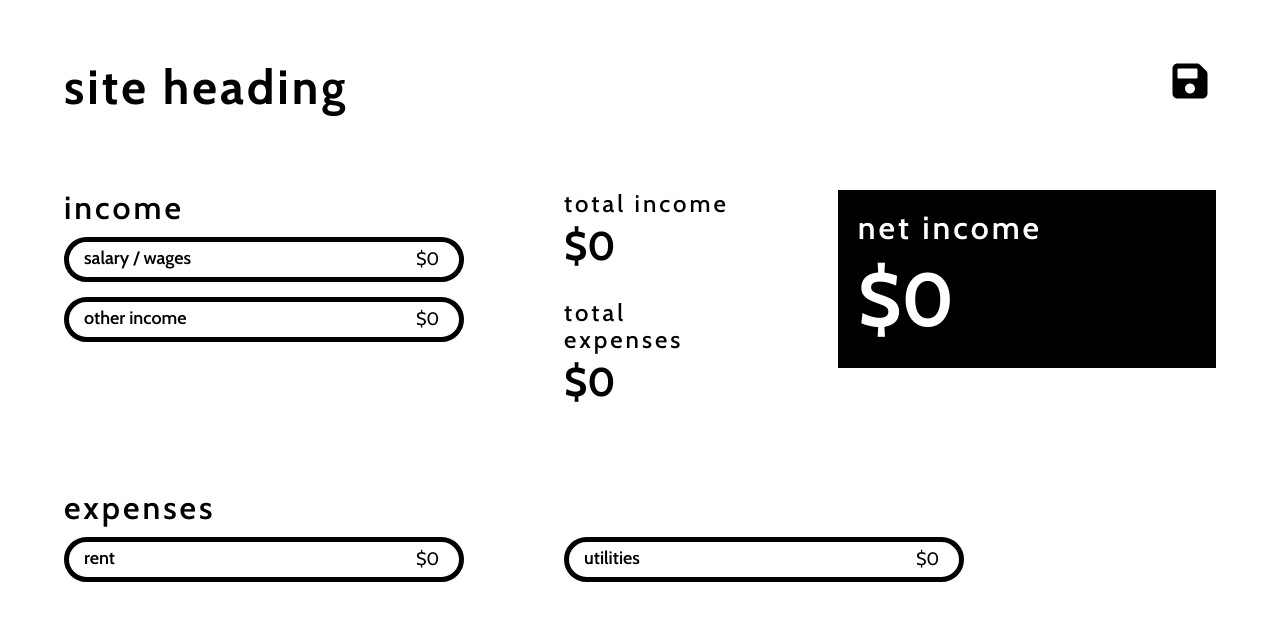
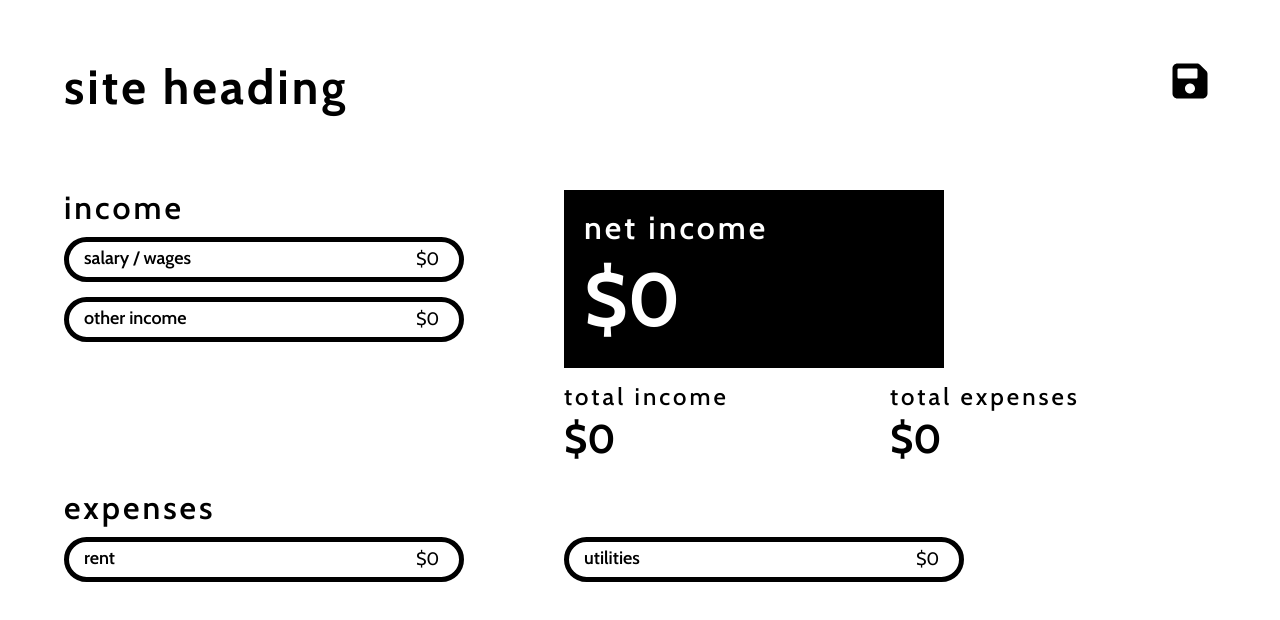
Before and after one commit to frances-m/budget-app, a React (Create React App) app: page / in a window 1280 px wide. Shown: the top 620 px of the page. Built offline with nearby package versions, Linux system fonts and the light colour scheme; no server answers; the database is empty.

Commit message:
change results component to a grid layout

```diff
--- a/src/App.css
+++ b/src/App.css
@@ -175,21 +175,31 @@ main {
 
 /*** RESULTS STYLES ***/
 .results {
-	display: flex;
+	display: grid;
+	grid-template-columns: 1fr 1fr;
+	grid-template-rows: repeat(2, 1fr);
 }
 
-.total:first-of-type {
-	margin-bottom: 30px;
-}
-
-.net-income {
+.netIncome {
+	grid-column: 1 / span 2;
+	grid-row: 1 / span 1;
 	width: 380px;
 	height: 178px;
-	margin: 0 0 0 85px;
+	margin: 0 0 15px 0;
 	padding: 20px;
 
 	color: white;
 	background-color: black;
+}
+
+.totalIncome {
+	grid-column: 1 / span 1;
+	grid-row: 2 / span 1;
+}
+
+.totalExpenses {
+	grid-column: 2 / span 1;
+	grid-row: 2 / span 1;
 }
 
 
--- a/src/components/Results.js
+++ b/src/components/Results.js
@@ -2,16 +2,22 @@ const Results = ({ totalIncome, totalExpenses, netIncome }) => {
 
     return (
         <section className="results">
-            <div className="totals">
-                <h3>Total Income</h3>
-                <p className="total"><span>$</span>{totalIncome.toLocaleString()}</p>
-                <h3>Total Expenses</h3>
-                <p className="total"><span>$</span>{totalExpenses.toLocaleString()}</p>
-            </div>
-            <div className="net-income">
+
+            <div className="netIncome">
                 <h2>Net Income</h2>
                 <p className="net"><span>$</span>{netIncome.toLocaleString()}</p>
             </div>
+
+            <div className="total totalIncome">
+                <h3>Total Income</h3>
+                <p><span>$</span>{totalIncome.toLocaleString()}</p>
+            </div>
+
+            <div className="total totalExpenses">
+                <h3>Total Expenses</h3>
+                <p><span>$</span>{totalExpenses.toLocaleString()}</p>
+            </div>
+
         </section>
     )
 }
```
